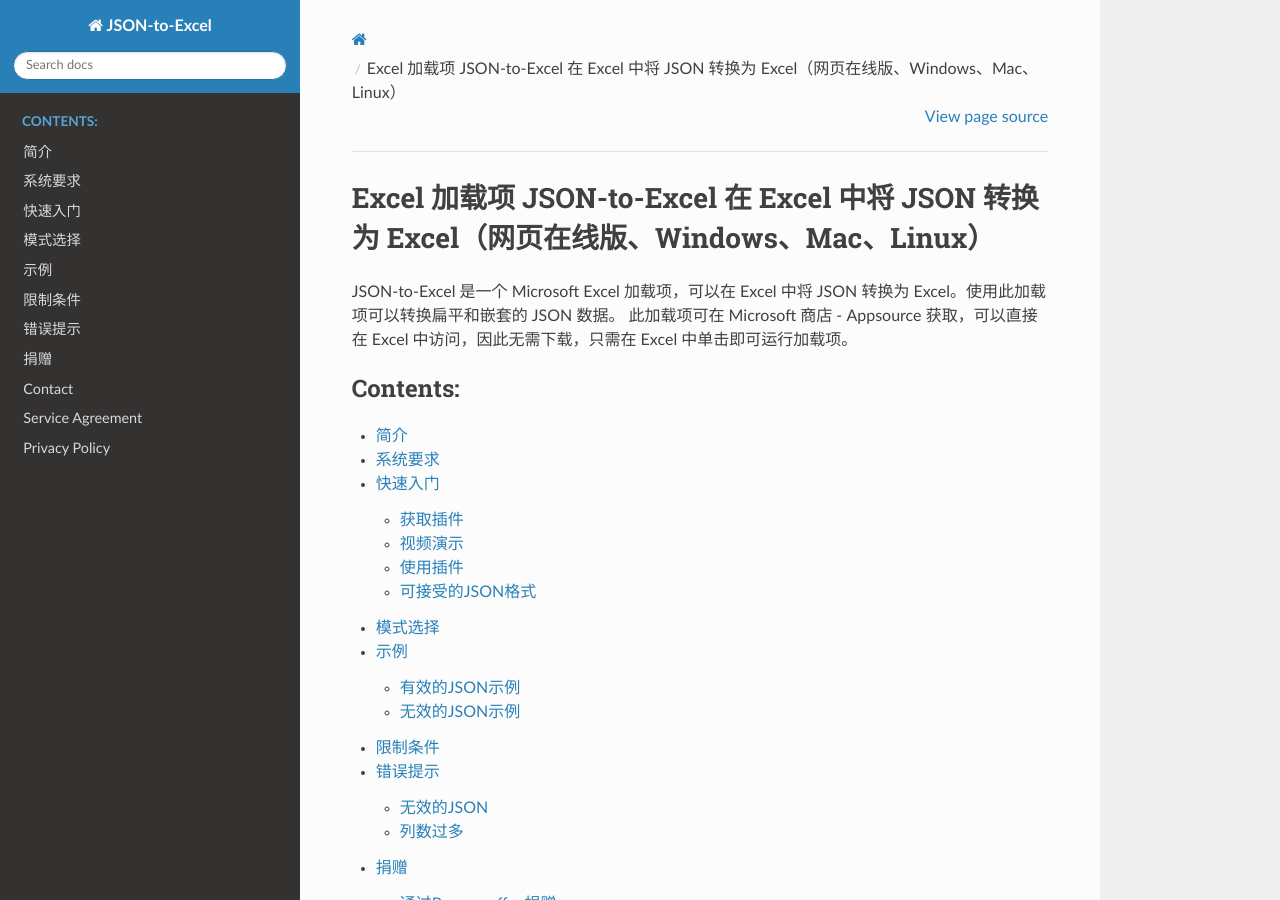
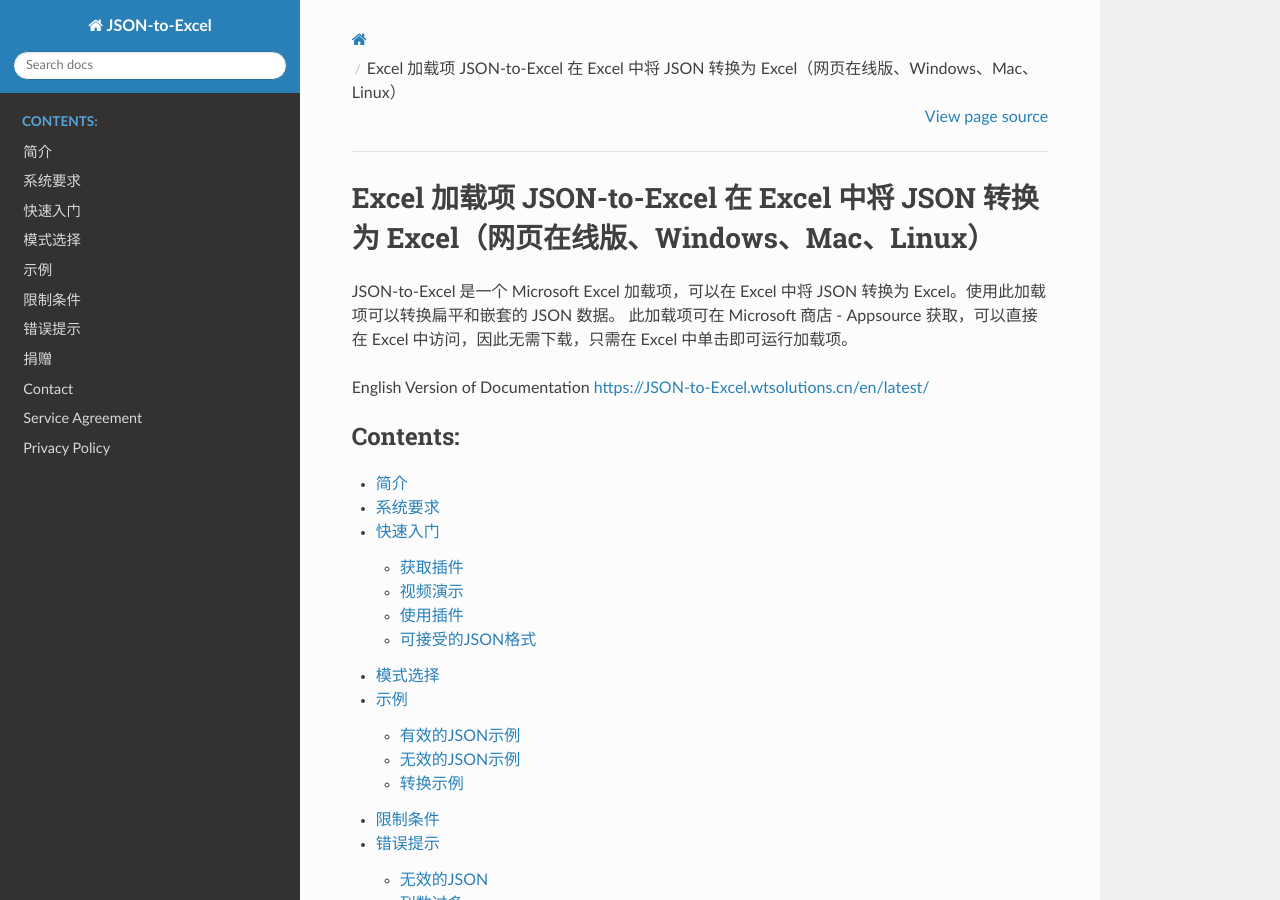
Before and after one commit to he-yang/JSON-to-Excel-zh-CN, a Sphinx documentation site: the page built from source/index.rst, in a window 1280 px wide and 900 px high. Built offline with Sphinx 7.4.7 and the Read the Docs theme 3.1.0, drawn with Linux system fonts in a browser that asks for light colours.

Commit message:
include en

```diff
--- a/source/index.rst
+++ b/source/index.rst
@@ -7,6 +7,8 @@
 =======================================================
 JSON-to-Excel 是一个 Microsoft Excel 加载项，可以在 Excel 中将 JSON 转换为 Excel。使用此加载项可以转换扁平和嵌套的 JSON 数据。
 此加载项可在 Microsoft 商店 - Appsource 获取，可以直接在 Excel 中访问，因此无需下载，只需在 Excel 中单击即可运行加载项。
+
+English Version of Documentation https://JSON-to-Excel.wtsolutions.cn/en/latest/
 
 .. toctree::
    :maxdepth: 2
```
Also changed, not shown: source/quickstart.md (+2 -0 lines).
